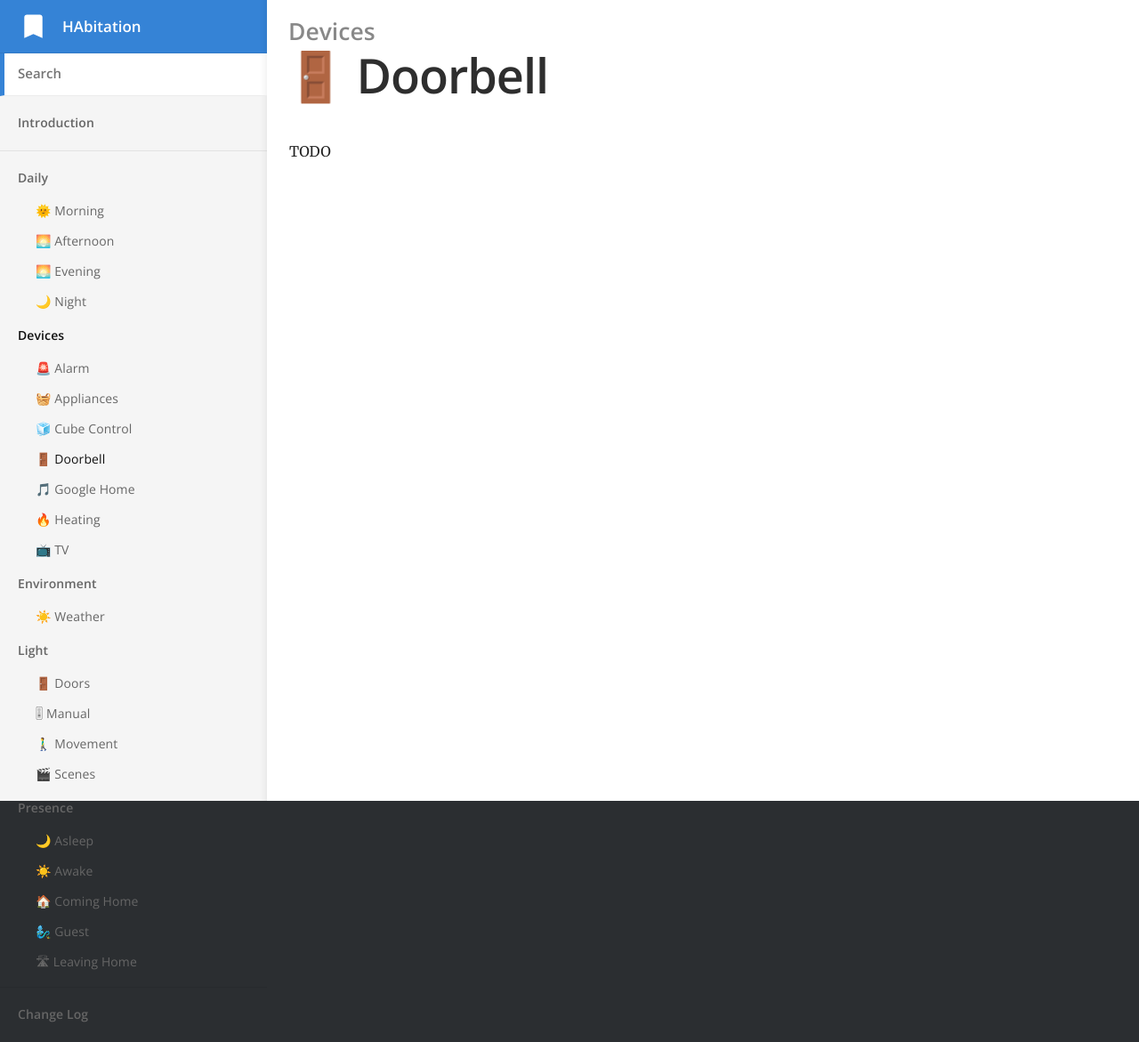
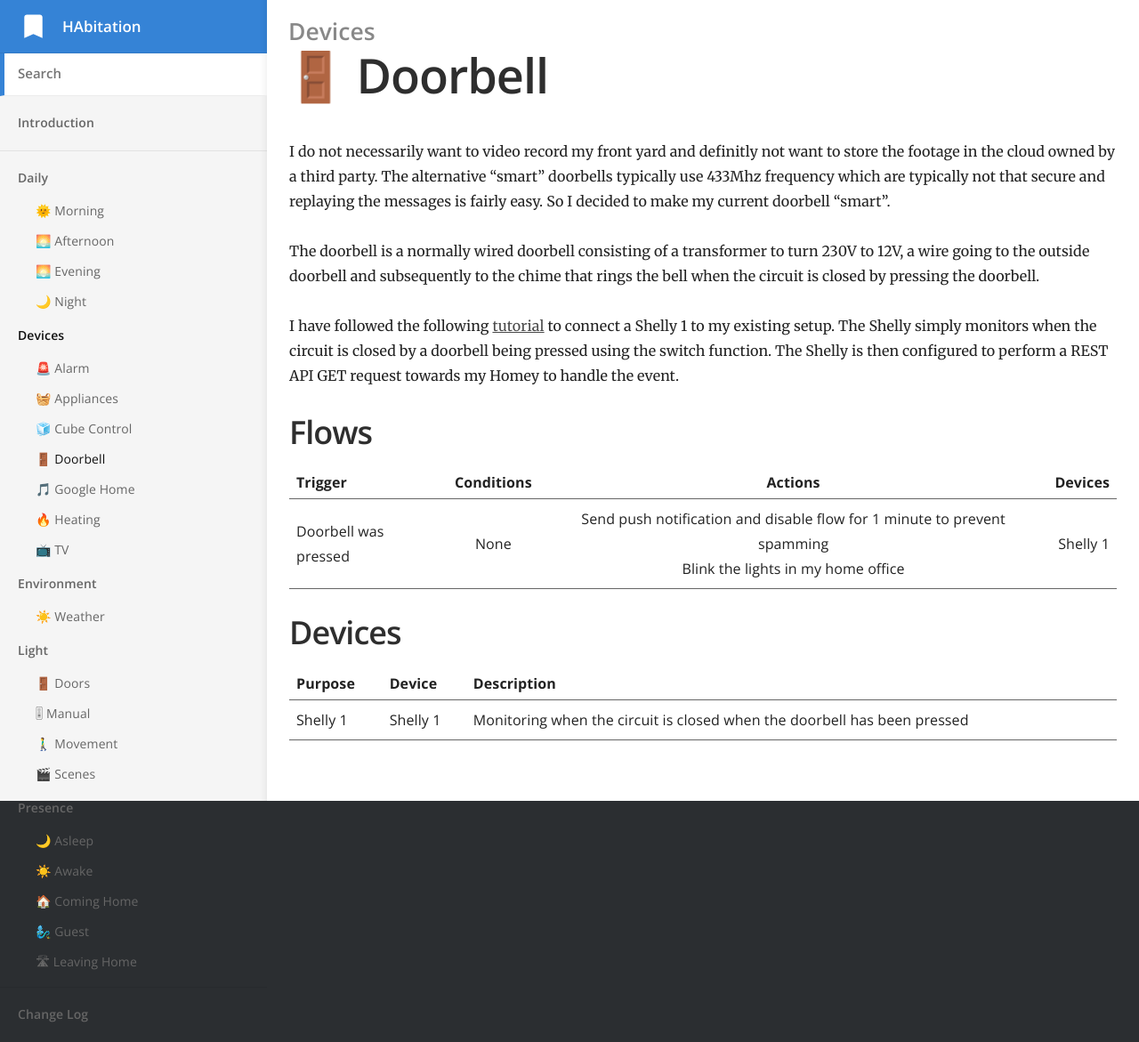
Before and after one commit to HAbitation/habitation.github.io, a Jekyll site: the page built from _docs/devices/doorbell.md, in a window 1280 px wide. Shown: the whole page at 89% size. Built offline with Jekyll 4.4.1, drawn with Linux system fonts in a browser that asks for light colours.

Commit message:
add doorbell

```diff
--- a/_docs/devices/doorbell.md
+++ b/_docs/devices/doorbell.md
@@ -4,4 +4,21 @@ category: Devices
 order: 1
 ---
 
-TODO
+I do not necessarily want to video record my front yard and definitly not want to store the footage in the cloud owned by a third party. The alternative "smart" doorbells typically use 433Mhz frequency which are typically not that secure and replaying the messages is fairly easy.
+So I decided to make my current doorbell "smart".
+
+The doorbell is a normally wired doorbell consisting of a transformer to turn 230V to 12V, a wire going to the outside doorbell and subsequently to the chime that rings the bell when the circuit is closed by pressing the doorbell.
+
+I have followed the following [tutorial](https://www.vincenzocaputo.com/guide/door-bell-smart-shelly1-per-un-campanello-remoto-380) to connect a Shelly 1 to my existing setup. The Shelly simply monitors when the circuit is closed by a doorbell being pressed using the switch function. The Shelly is then configured to perform a REST API GET request towards my Homey to handle the event.
+
+## Flows
+
+| Trigger       | Conditions    | Actions | Devices |
+|:------------- |:-------------:|:-------:| ------: |
+| Doorbell was pressed | None | Send push notification and disable flow for 1 minute to prevent spamming<br/> Blink the lights in my home office | Shelly 1 |
+
+## Devices
+
+| Purpose | Device | Description |
+|:------- | :----- | :---------- |
+| Shelly 1 | Shelly 1 | Monitoring when the circuit is closed when the doorbell has been pressed |
```
Also changed, not shown: _docs/devices/cubecontrol.md (+1 -1 lines).
